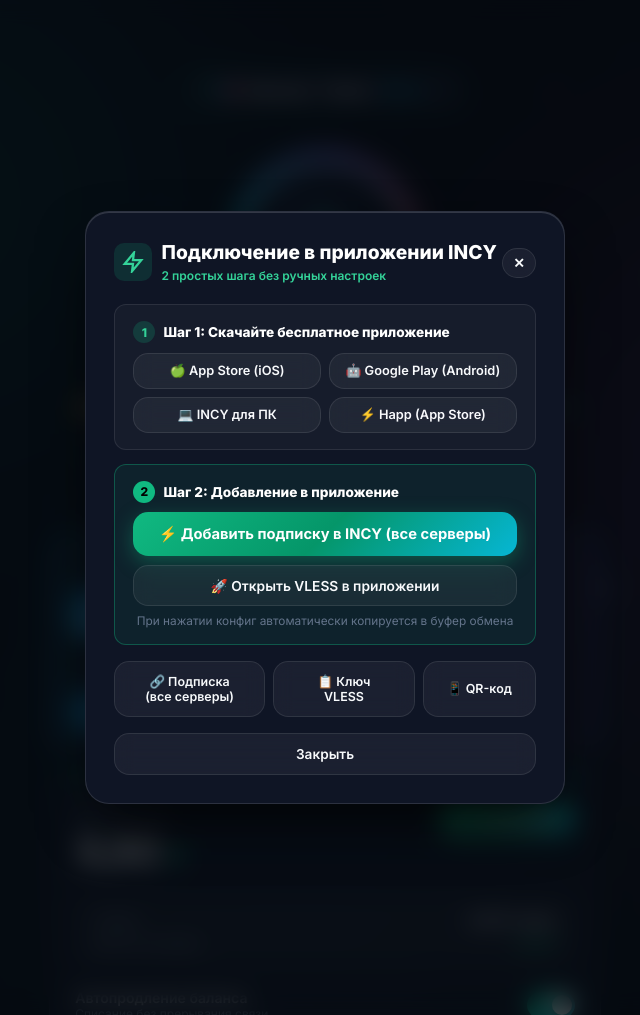
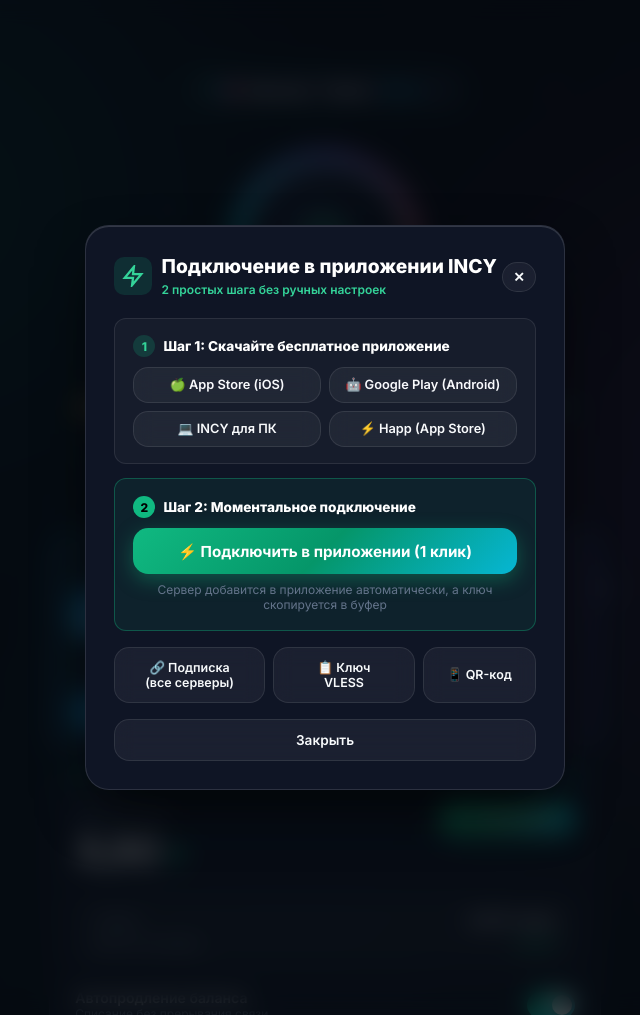
Before and after one commit to Evgeniy-Solovei/vpn, a Django app: page /dashboard/ in a window 1280 px wide, after a click on "ПОДКЛЮЧИТЬ". Shown: the whole page, without its empty margins (315-955 px from the left). Run offline with Django 5.2, Linux system fonts and the light colour scheme; the visitor is signed in with stand-in values (Sample User, id 1); data comes from the database, SQL or seed files in the repository; some libraries are stand-ins or nearby versions.

Commit message:
fix(ux): single clean 1-click connect button in modal with vless scheme

```diff
--- a/backend/static/js/main.js
+++ b/backend/static/js/main.js
@@ -377,7 +377,7 @@ function initServerSwitcher() {
 
         // Update links & copy attributes
         const incyBtn = document.getElementById('btn-incy-connect');
-        if (incyBtn) incyBtn.href = data.vpn.connect_url || data.vpn.incy_url;
+        if (incyBtn) incyBtn.href = data.vpn.vless_url || data.vpn.connect_url;
 
         const vlessBtn = document.getElementById('btn-copy-vless');
         if (vlessBtn) vlessBtn.setAttribute('data-copy', data.vpn.vless_url);
@@ -439,7 +439,7 @@ function initKeyRegeneration() {
       if (data.success) {
         showToast('Ключ успешно обновлен!');
         const incyBtn = document.getElementById('btn-incy-connect');
-        if (incyBtn) incyBtn.href = data.connect_url || data.incy_url;
+        if (incyBtn) incyBtn.href = data.vless_url || data.connect_url;
 
         const copyBtn = document.getElementById('btn-copy-vless');
         if (copyBtn) copyBtn.setAttribute('data-copy', data.vless_url);
--- a/backend/templates/accounts/dashboard.html
+++ b/backend/templates/accounts/dashboard.html
@@ -453,21 +453,16 @@
     </div>
 
     <!-- Step 2: 1-Click Connect -->
-    <div style="background: rgba(16, 185, 129, 0.08); border: 1px solid rgba(16, 185, 129, 0.35); border-radius: 12px; padding: 1rem 1.15rem; margin-bottom: 1rem;">
+    <div style="background: rgba(16, 185, 129, 0.08); border: 1px solid rgba(16, 185, 129, 0.35); border-radius: 12px; padding: 1.1rem 1.15rem; margin-bottom: 1rem;">
       <div style="font-size: 0.85rem; font-weight: 800; color: #fff; margin-bottom: 0.6rem; display: flex; align-items: center; gap: 0.5rem;">
         <span style="width: 22px; height: 22px; border-radius: 50%; background: #10b981; color: #000; display: inline-flex; align-items: center; justify-content: center; font-size: 0.75rem; font-weight: 800;">2</span>
-        Шаг 2: Добавление в приложение
+        Шаг 2: Моментальное подключение
       </div>
-      <div style="display: flex; flex-direction: column; gap: 0.6rem;">
-        <a href="{{ vpn_key.get_incy_url }}" id="btn-incy-connect" class="btn btn-primary btn-block btn-smart-connect" style="font-size: 0.92rem; font-weight: 700; padding: 0.8rem; justify-content: center; text-decoration: none;">
-          ⚡ Добавить подписку в INCY (все серверы)
-        </a>
-        <a href="{{ vpn_key.get_vless_url }}" class="btn btn-secondary btn-block" style="font-size: 0.86rem; font-weight: 600; padding: 0.7rem; justify-content: center; text-decoration: none;">
-          🚀 Открыть VLESS в приложении
-        </a>
-      </div>
-      <div style="font-size: 0.74rem; color: var(--text-dim); margin-top: 0.5rem; text-align: center;">
-        При нажатии конфиг автоматически копируется в буфер обмена
+      <a href="{{ vpn_key.get_vless_url }}" id="btn-incy-connect" class="btn btn-primary btn-block btn-smart-connect" style="font-size: 0.95rem; font-weight: 700; padding: 0.85rem; justify-content: center; text-decoration: none;">
+        ⚡ Подключить в приложении (1 клик)
+      </a>
+      <div style="font-size: 0.75rem; color: var(--text-dim); margin-top: 0.5rem; text-align: center;">
+        Сервер добавится в приложение автоматически, а ключ скопируется в буфер
       </div>
     </div>
 
```
